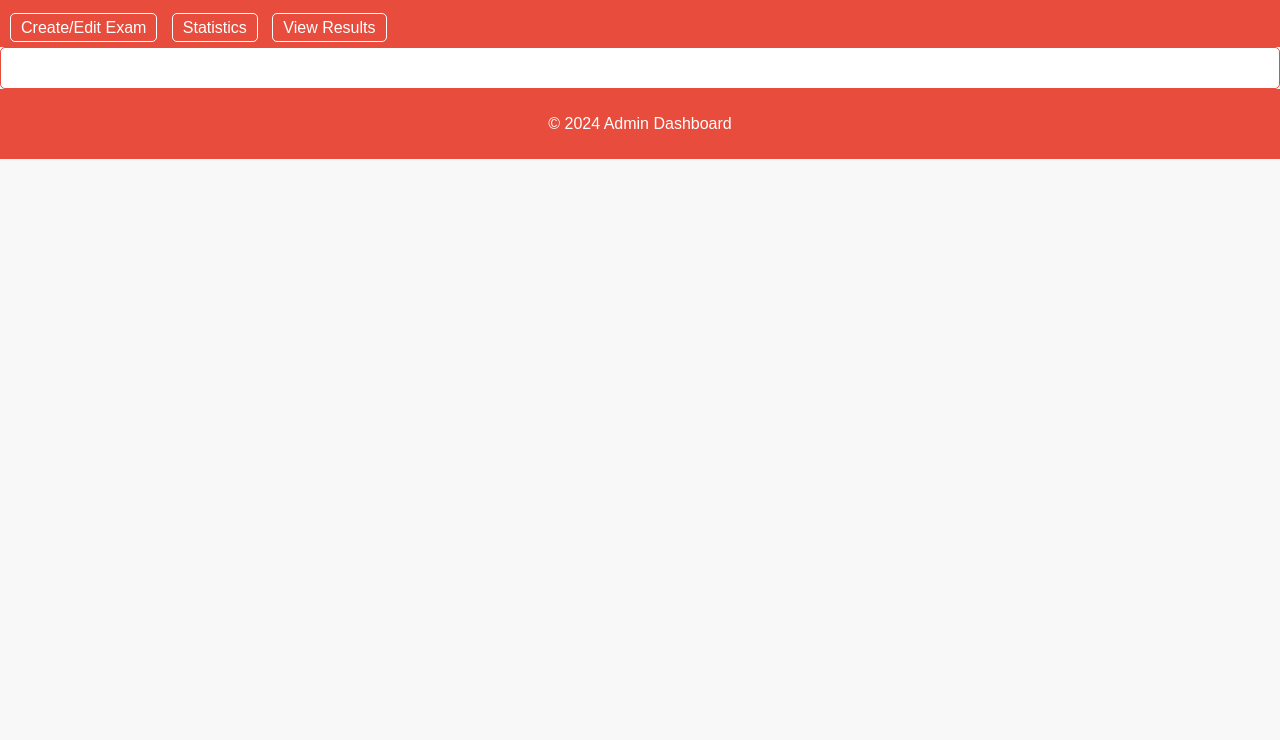
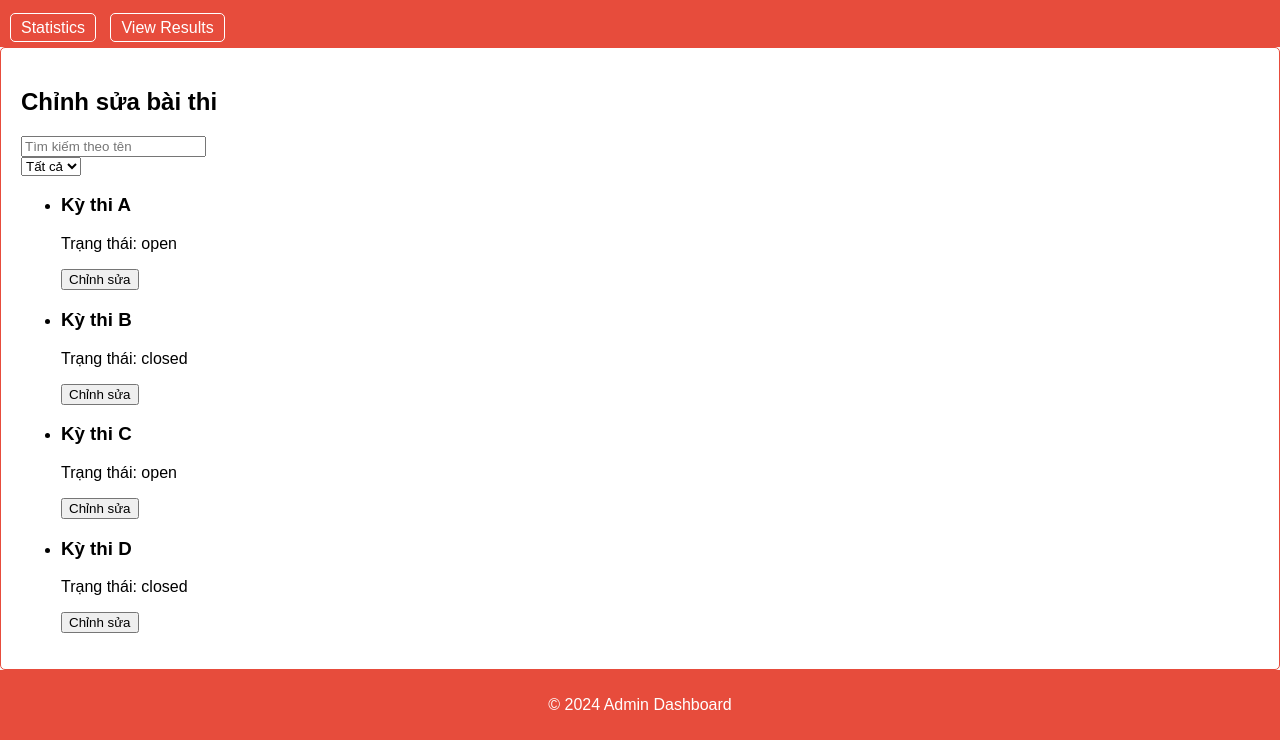
Before and after one commit to anhnq2710/Q-A, a plain HTML site: page admin.html in a window 1280 px wide. Shown: the part 71-811 px from the top of the page. Drawn offline with Linux system fonts and the light colour scheme.

Commit message:
Update admin.html

```diff
--- a/admin.html
+++ b/admin.html
@@ -9,18 +9,35 @@
     <h1>Admin </h1>
     <nav>
       <ul>
-        <li><a href="create-exam.html">Create/Edit Exam</a></li>
         <li><a href="statistics.html">Statistics</a></li>
         <li><a href="view-results.html">View Results</a></li>
       </ul>
     </nav>
   </header>
   <section id="content">
-    <!-- Content goes here -->
+    <div class="container">
+      <h1>Chỉnh sửa bài thi</h1>
+
+      <div class="search-container">
+        <input type="text" id="search-input" placeholder="Tìm kiếm theo tên">
+      </div>
+
+      <div class="status-filter">
+        <select id="status-filter-select">
+          <option value="">Tất cả</option>
+          <option value="open">Mở</option>
+          <option value="closed">Đóng</option>
+        </select>
+      </div>
+
+      <ul class="exam-list" id="exam-list">
+        <!-- Danh sách các kỳ thi sẽ được thêm vào đây bằng JavaScript -->
+      </ul>
+    </div>
   </section>
   <footer>
     <p>&copy; 2024 Admin Dashboard</p>
   </footer>
-  <script src="script.js"></script>
+  <script src="admin.js"></script>
 </body>
 </html>
```
